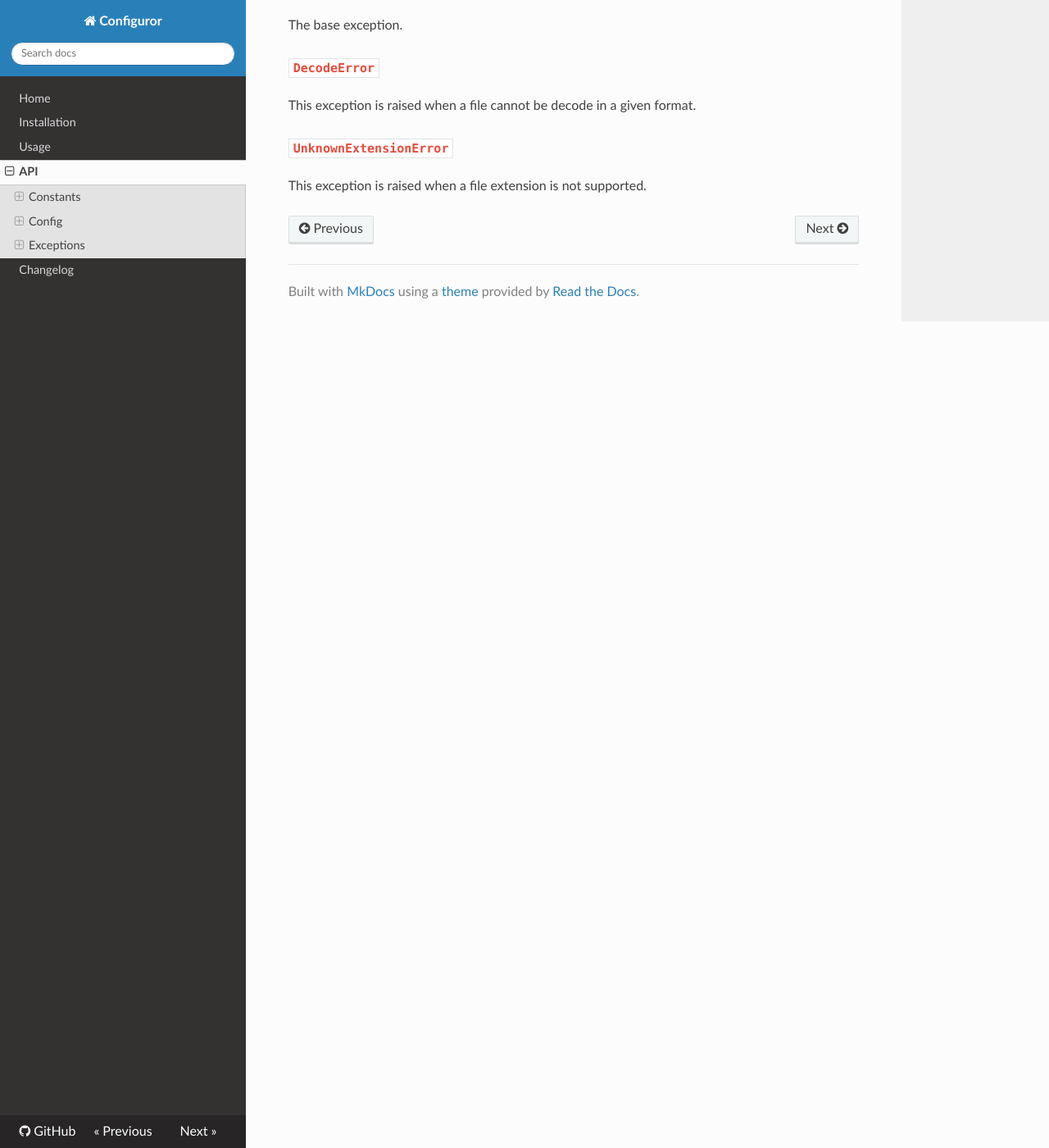
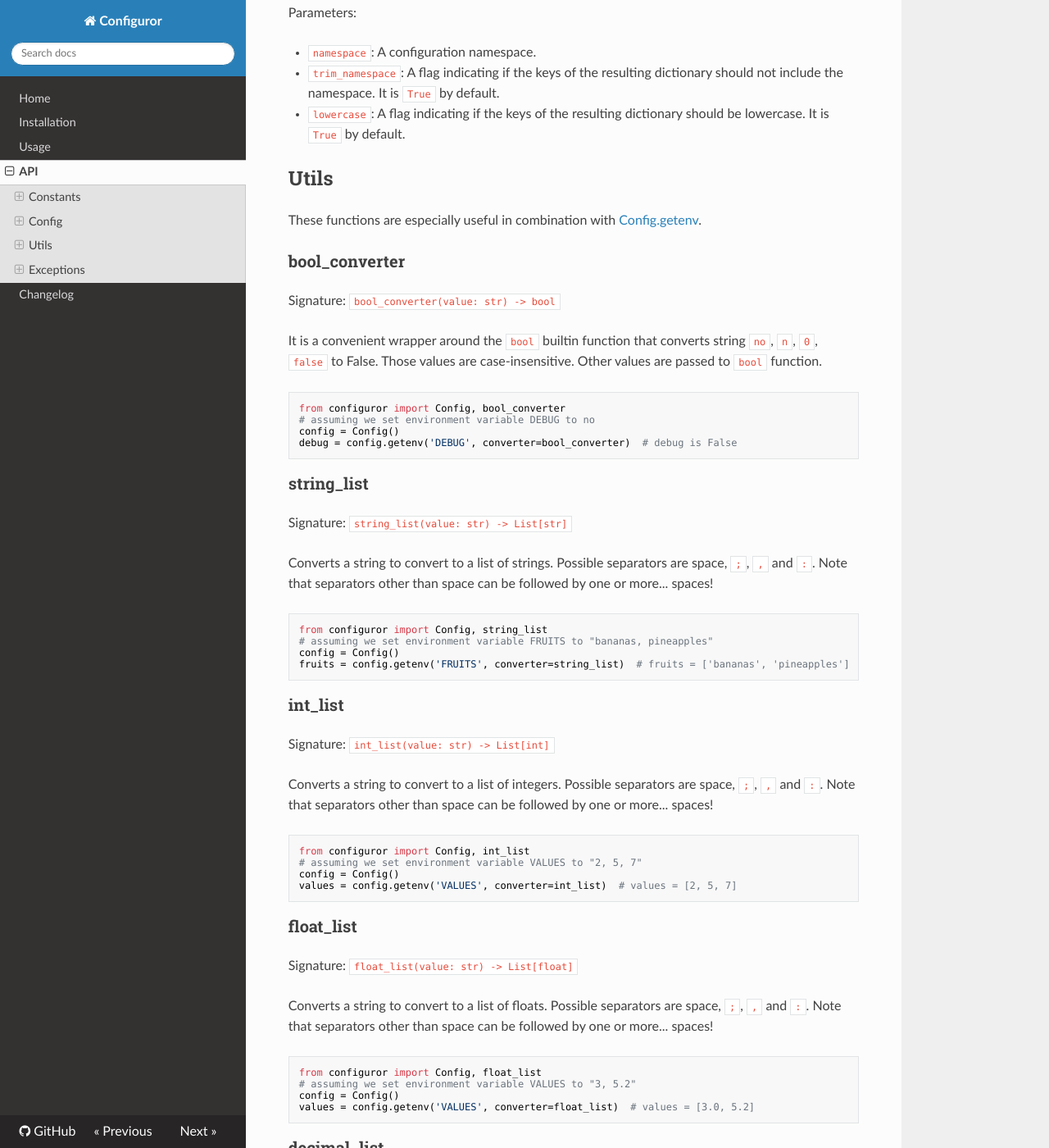
Before and after one commit to lewoudar/configuror, an MkDocs documentation site: the page built from docs/api.md, in a window 1280 px wide and 1400 px high, scrolled down 5889 px. Shown: the whole window at 82% size. Built offline with MkDocs 1.6.1, drawn with Linux system fonts in a browser that asks for light colours; nearby versions of some CDN libraries; old or Windows-style settings are respelled for this version of MkDocs; some of the changed text lies outside the part shown.

````diff
--- a/docs/api.md
+++ b/docs/api.md
@@ -44,9 +44,12 @@ be raised. If set to `True`, no exception will be raised. By default, it is `Fal
 
 ### `getenv`
 
-Signature: `getenv(key: str) -> Optional[str]`
+Signature: `getenv(key: str, default: Any = None, converter: Callable = None) -> Any`
 
-Retrieves an environment variable. If the variable does not exist, None is returned.
+Retrieves an environment variable. If the variable does not exist, it returns the default value which is None by default.
+
+It also accepts a converter callable to convert the string to a suitable variable. There are some [examples](#utils)
+further down the page.
 
 Parameters:
 
@@ -185,6 +188,94 @@ Parameters:
 It is `True` by default.
 - `lowercase`: A flag indicating if the keys of the resulting dictionary should be lowercase. It is `True` by default.
 
+## Utils
+
+These functions are especially useful in combination with [Config.getenv](#getenv).
+
+### bool_converter
+
+Signature: `bool_converter(value: str) -> bool`
+
+It is a convenient wrapper around the `bool` builtin function that converts string `no`, `n`, `0`, `false` to False. Those
+values are case-insensitive. Other values are passed to `bool` function.
+
+```python
+from configuror import Config, bool_converter
+# assuming we set environment variable DEBUG to no
+config = Config()
+debug = config.getenv('DEBUG', converter=bool_converter)  # debug is False
+```
+
+### string_list
+
+Signature: `string_list(value: str) -> List[str]`
+
+Converts a string to convert to a list of strings. Possible separators are space, `;`, `,` and `:`. Note that separators
+other than space can be followed by one or more... spaces!
+
+```python
+from configuror import Config, string_list
+# assuming we set environment variable FRUITS to "bananas, pineapples"
+config = Config()
+fruits = config.getenv('FRUITS', converter=string_list)  # fruits = ['bananas', 'pineapples']
+```
+
+### int_list
+
+Signature: `int_list(value: str) -> List[int]`
+
+Converts a string to convert to a list of integers. Possible separators are space, `;`, `,` and `:`. Note that
+separators other than space can be followed by one or more... spaces!
+
+```python
+from configuror import Config, int_list
+# assuming we set environment variable VALUES to "2, 5, 7"
+config = Config()
+values = config.getenv('VALUES', converter=int_list)  # values = [2, 5, 7]
+```
+
+### float_list
+
+Signature: `float_list(value: str) -> List[float]`
+
+Converts a string to convert to a list of floats. Possible separators are space, `;`, `,` and `:`. Note that
+separators other than space can be followed by one or more... spaces!
+
+```python
+from configuror import Config, float_list
+# assuming we set environment variable VALUES to "3, 5.2"
+config = Config()
+values = config.getenv('VALUES', converter=float_list)  # values = [3.0, 5.2]
+```
+
+### decimal_list
+
+Signature: `decimal_list(value: str) -> List[Decimal]`
+
+Converts a string to convert to a list of [Decimal](https://docs.python.org/3/library/decimal.html). Possible separators
+are space, `;`, `,` and `:`. Note that separators other than space can be followed by one or more... spaces!
+
+```python
+from configuror import Config, decimal_list
+# assuming we set environment variable VALUES to "3; 5.2"
+config = Config()
+values = config.getenv('VALUES', converter=decimal_list)  # values = [Decimal('3'), Decimal('5.2')]
+```
+
+### path_list
+
+Signature: `path_list(value: str) -> List[Path]`
+
+Converts a string to convert to a list of [Path](https://docs.python.org/3/library/pathlib.html). Possible separators
+are space, `;`, `,` and `:`. Note that separators other than space can be followed by one or more... spaces!
+
+```python
+from configuror import Config, path_list
+# assuming we set environment variable PATHS to "/tmp/bar:/usr/bin/python"
+config = Config()
+paths = config.getenv('PATHS', converter=path_list)  # paths = [Path('/tmp/bar'), Path('/usr/bin/python')]
+```
+
 ## Exceptions
 
 ### `ConfigurorError`
````
Also changed, not shown: CHANGELOG.md (+28 -2 lines), README.md (+1 -1 lines), docs/changelog.md (+28 -2 lines), docs/usage.md (+17 -12 lines).
